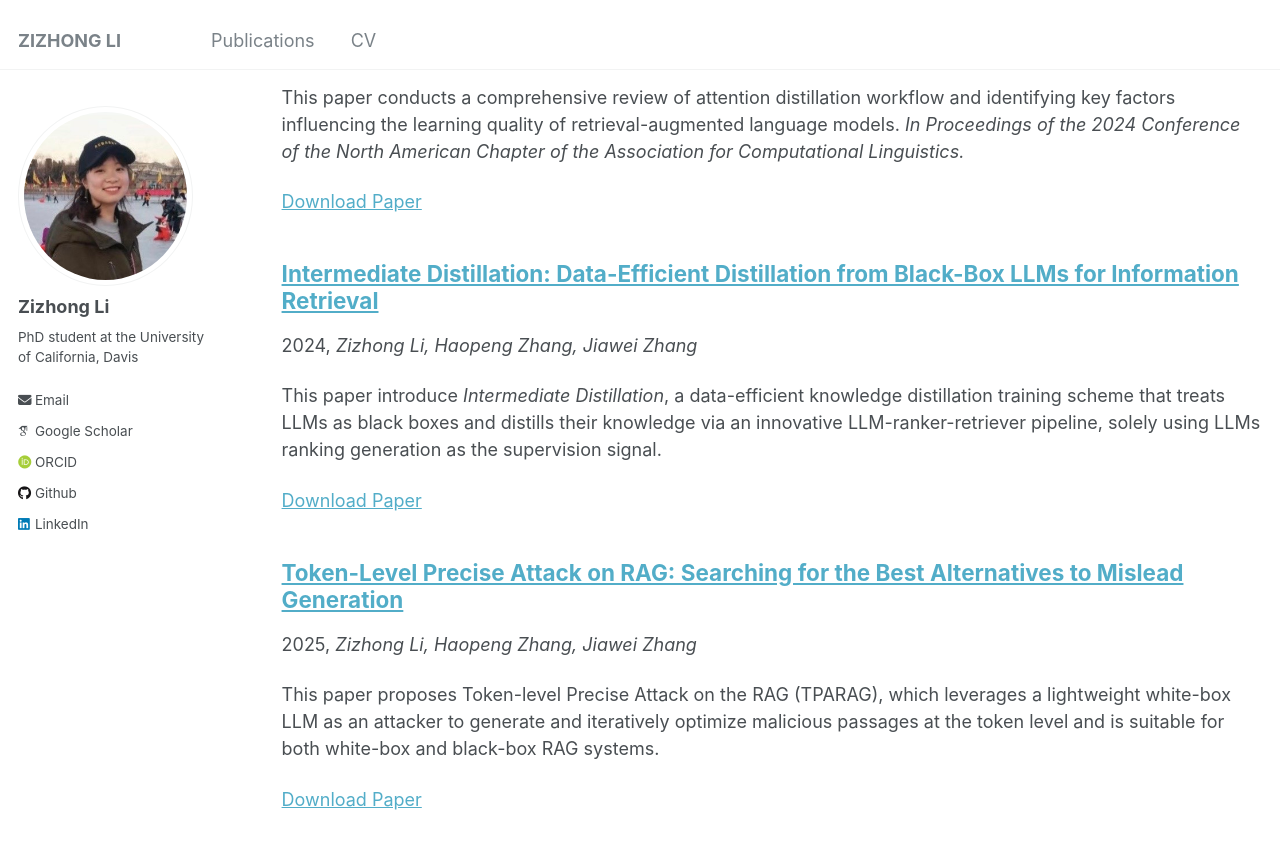
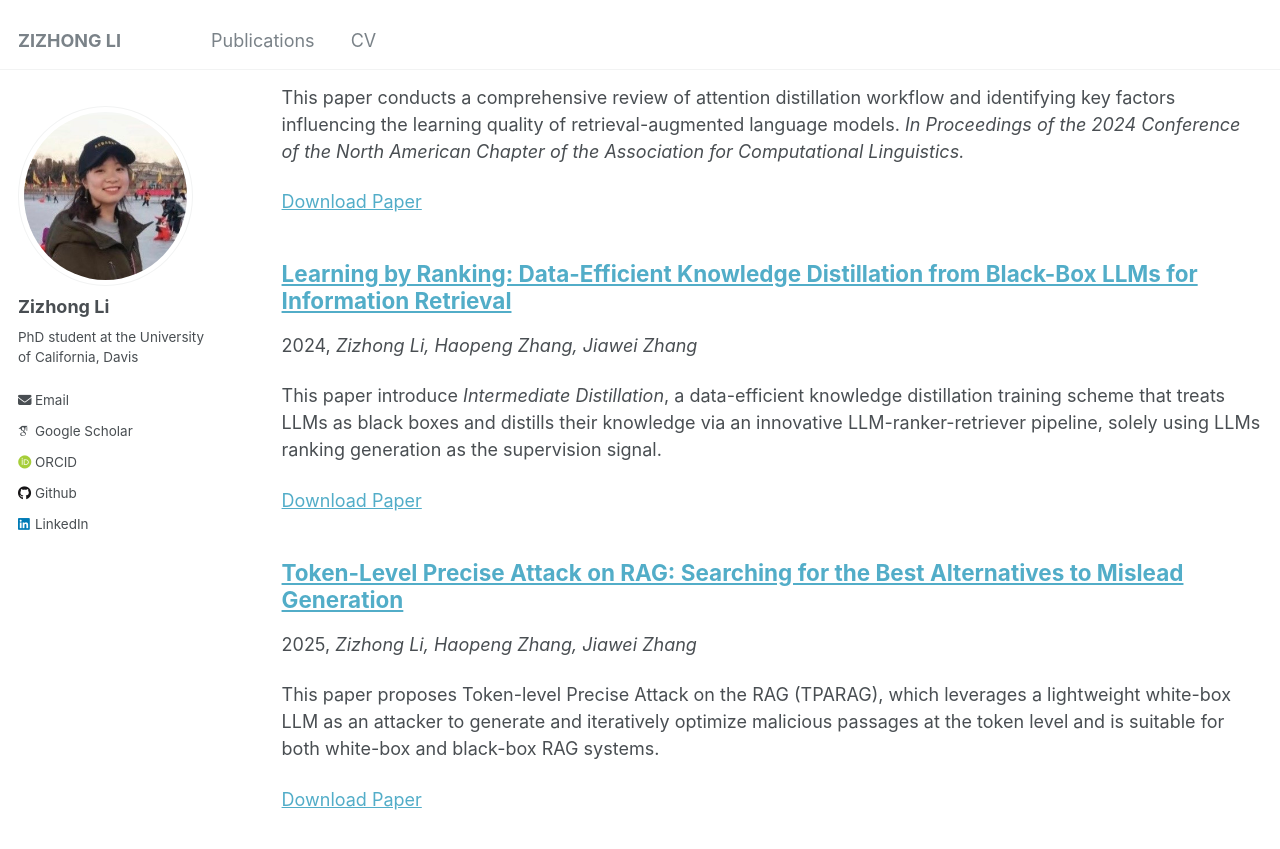
Before and after one commit to lizizhong/lizizhong.github.io, a Jekyll site: the page built from _pages/collection-archive.html, in a window 1280 px wide and 900 px high, scrolled down 486 px. Shown: the top 849 px of the window. Built offline with Jekyll 4.4.1, drawn with Linux system fonts in a browser that asks for light colours; some web fonts are replaced.

Commit message:
Update title and paper URL in publication entry

```diff
--- a/_publications/2024-06-18-paper-intermediate-distillation-number-3.md
+++ b/_publications/2024-06-18-paper-intermediate-distillation-number-3.md
@@ -1,10 +1,10 @@
 ---
-title: "Intermediate Distillation: Data-Efficient Distillation from Black-Box LLMs for Information Retrieval"
+title: "Learning by Ranking: Data-Efficient Knowledge Distillation from Black-Box LLMs for Information Retrieval"
 collection: publications
 permalink: /publication/2024-06-18-paper-intermediate-distillation-number-3
 excerpt: 'This paper introduce *Intermediate Distillation*, a data-efficient knowledge distillation training scheme that treats LLMs as black boxes and distills their knowledge via an innovative LLM-ranker-retriever pipeline, solely using LLMs ranking generation as the supervision signal.'
 date: 2024-06-18
-paperurl: 'https://aclanthology.org/2024.naacl-short.65/'
+paperurl: 'https://ieeexplore.ieee.org/document/11228011'
 author: Zizhong Li, Haopeng Zhang, Jiawei Zhang
 ---
 
@@ -15,4 +15,4 @@ Recent research has explored distilling knowledge from large language models (LL
 
 
 ![Ranker_Distillation](../images/distillation-model-main.pdf "The two-stage knowledge distillation process of our proposed Intermediate Distillation scheme. In Stage 1, we use re-ranking order $\pi$ (highlighted in the green background color) as the supervisory signal to train a ranker model. In Stage 2, this distilled ranker unsupervisedly trains the retriever model to enhance its performance.")
-<center>The two-stage knowledge distillation process of our proposed Intermediate Distillation scheme. In Stage 1, we use re-ranking order $\pi$ (highlighted in the green background color) as the supervisory signal to train a ranker model. In Stage 2, this distilled ranker unsupervisedly trains the retriever model to enhance its performance.</center>
+<center>The two-stage knowledge distillation process of our proposed Intermediate Distillation scheme. In Stage 1, we use re-ranking order pi (highlighted in the green background color) as the supervisory signal to train a ranker model. In Stage 2, this distilled ranker unsupervisedly trains the retriever model to enhance its performance.</center>
```
